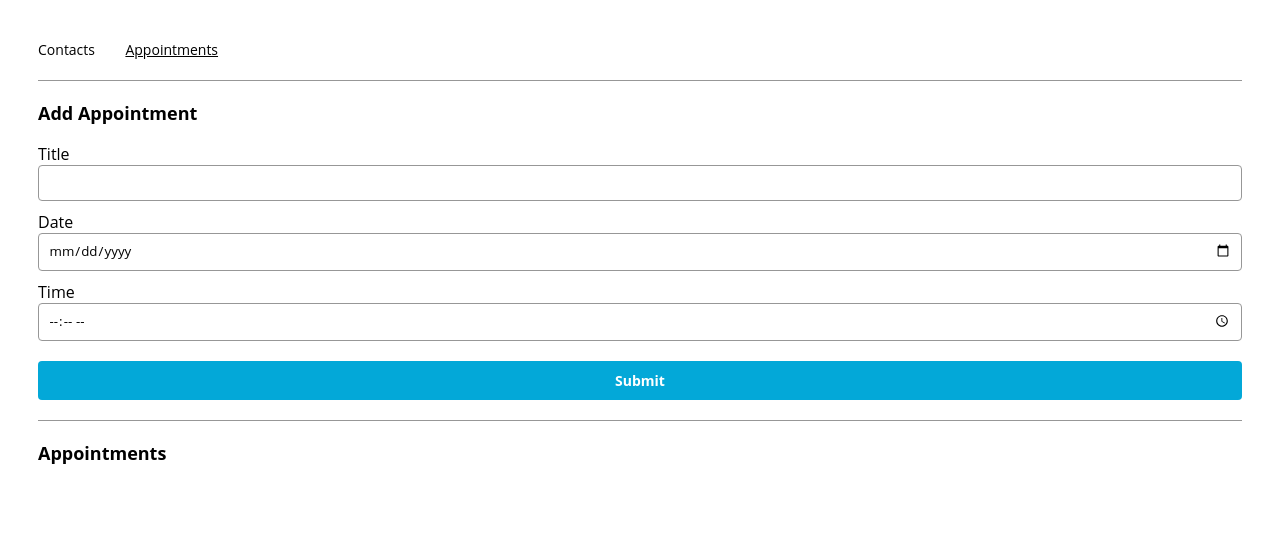
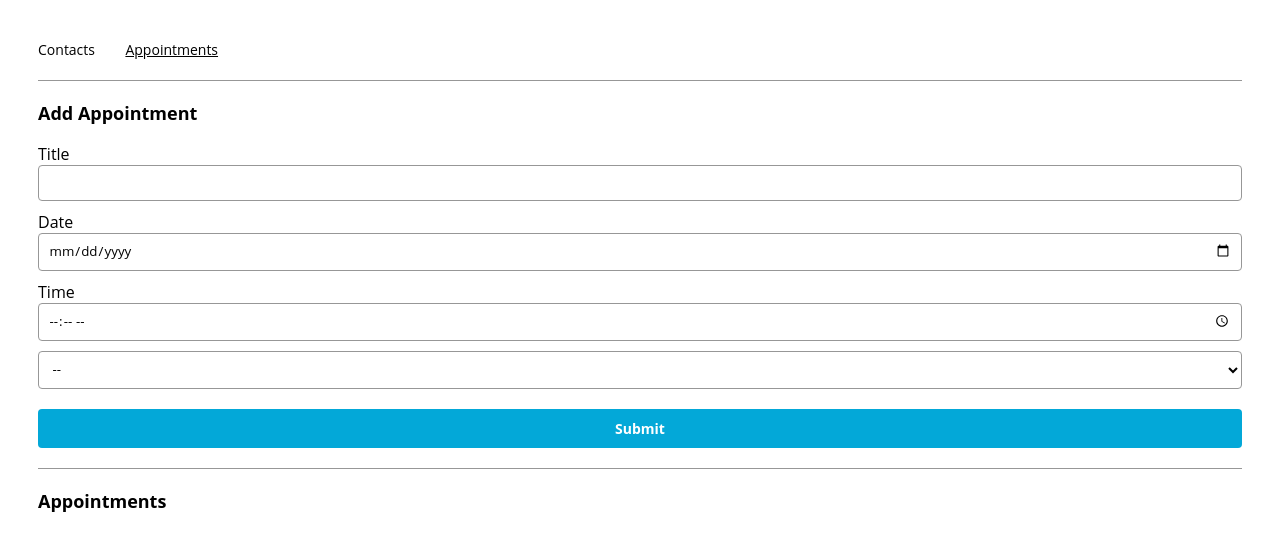
Before and after one commit to ZEwela/React-Appoinment-App, a React (Create React App) app: page /appointments in a window 1280 px wide. Shown: the top 550 px of the page. Built offline with nearby package versions, Linux system fonts and the light colour scheme.

Commit message:
Add Contact Picker

```diff
--- a/src/components/appointmentForm/AppointmentForm.js
+++ b/src/components/appointmentForm/AppointmentForm.js
@@ -27,7 +27,7 @@ export const AppointmentForm = ({
 
   return (
     <form onSubmit={onSubmit}>
-        <label for="title">Title</label>
+        <label htmlFor="title">Title</label>
         <input
           type="text"
           id="title"
@@ -36,17 +36,17 @@ export const AppointmentForm = ({
           required
           onChange={event => setTitle(event.target.value)}
         />
-        <label for="date">Date</label>
+        <label htmlFor="date">Date</label>
         <input
           type="date"
           id="date"
           name="date"
           value={date}
-          min={getTodayString}
+          min={getTodayString()}
           required
           onChange={event => setDate(event.target.value)}
         />
-        <label for="time">Time</label>
+        <label htmlFor="time">Time</label>
         <input
           type="time"
           id="time"
@@ -57,7 +57,9 @@ export const AppointmentForm = ({
         />
         <ContactPicker
           contacts={contacts}
-          onChange={event => setContact(event.target.value)}
+          onChange={event => (
+            setContact(event.target.value))}
+          value={contact}
         />
         <input type="submit"/>
     </form>
--- a/src/components/contactPicker/ContactPicker.js
+++ b/src/components/contactPicker/ContactPicker.js
@@ -1,7 +1,19 @@
 import React from "react";
+import PropTypes from 'prop-types';
 
-export const ContactPicker = () => {
+export const ContactPicker = ({contacts, onChange}) => {
   return (
-    ContactPicker
+    <select name="contactPicker" id="contactPicker" onChange={onChange}>
+      <option defaultValue="--">--</option>
+      {contacts.map((contact, index) => (
+        <option key={index} value={contact.name}>{contact.name}</option>
+      ))}
+
+    </select>
   );
 };
+
+ContactPicker.propTypes = {
+  contacts: PropTypes.array,
+  onChange: PropTypes.func
+}
--- a/src/components/tile/Tile.js
+++ b/src/components/tile/Tile.js
@@ -4,7 +4,6 @@ import PropTypes from 'prop-types';
 export const Tile = ({data}) => {
   const array = Object.values(data);
   return (
-    console.log('ej', array),
     <div className="tile-container">
       {array.map((el, index) => {
        return (index === 0) ?
--- a/src/containers/appointmentsPage/AppointmentsPage.js
+++ b/src/containers/appointmentsPage/AppointmentsPage.js
@@ -14,6 +14,7 @@ export const AppointmentsPage = ({appointments, contacts, addAppoinment}) => {
 
   const handleSubmit = (e) => {
     e.preventDefault();
+    console.log('wwww', currentTitle, contact, date, time)
     addAppoinment(currentTitle, contact, date, time);
     setCurrentTitle('');
     setContact('');
```
